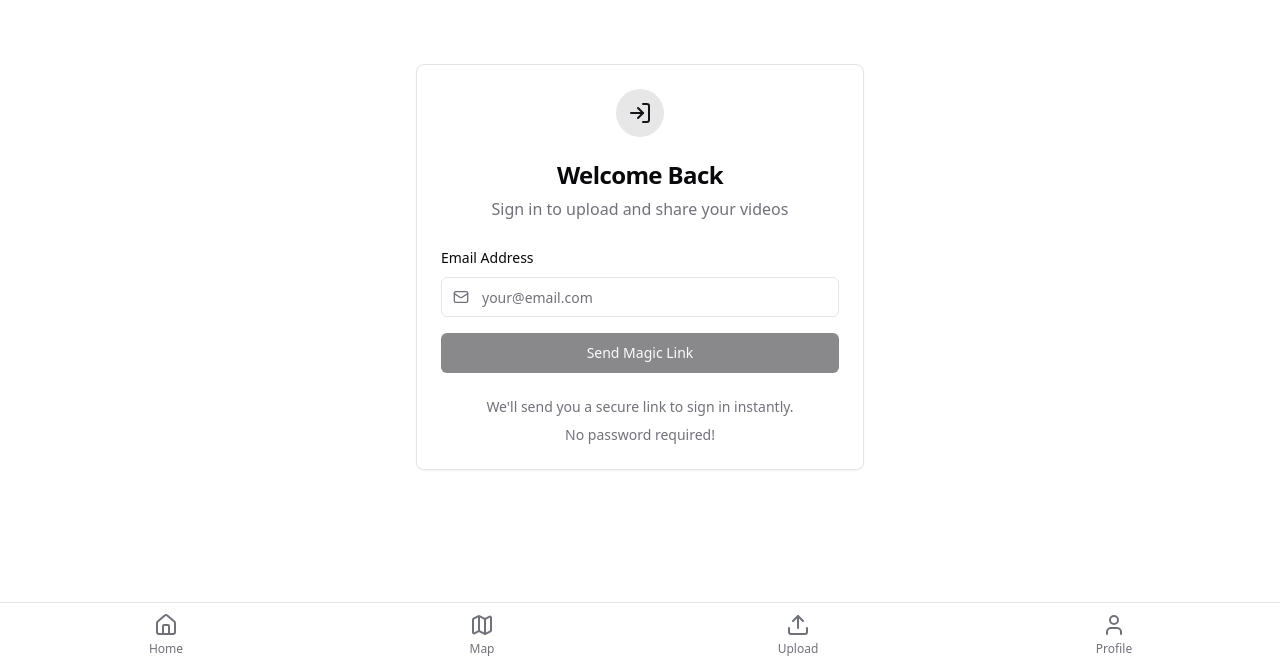
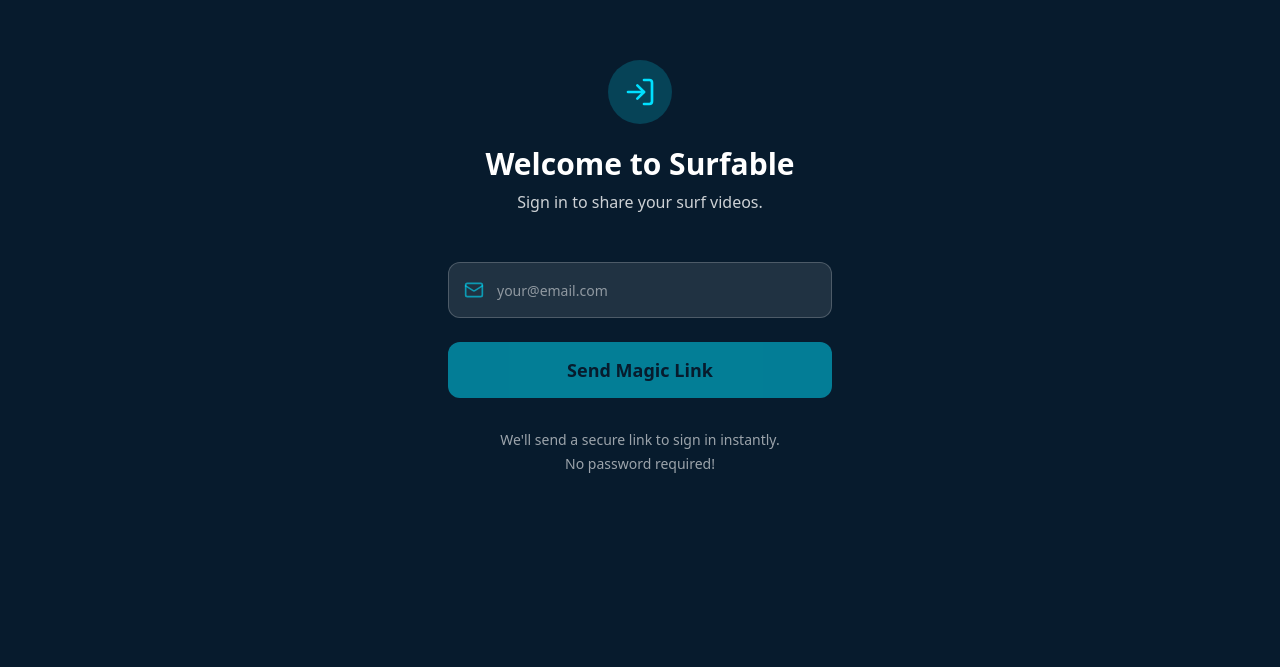
Before and after one commit to matanmag/spot-video-vibes-hub, a React (Vite) app: page /login in a window 1280 px wide. Shown: the part 133-800 px from the top of the page. Built offline with nearby package versions, Linux system fonts and the light colour scheme.

Commit message:
Fix: Navigation and Login page design
Fixes broken navigation links in FeedItem and BottomTabBar. Applies the new design to the Login page.

```diff
--- a/src/App.tsx
+++ b/src/App.tsx
@@ -6,7 +6,7 @@ import { QueryClient, QueryClientProvider } from "@tanstack/react-query";
 import { BrowserRouter, Routes, Route, useLocation } from "react-router-dom";
 import { AuthProvider } from "@/hooks/useAuth";
 import ProtectedRoute from "@/components/ProtectedRoute";
-import BottomTabBar from "@/components/BottomTabBar";
+import AppBottomNav from "@/components/AppBottomNav";
 import Index from "./pages/Index";
 import Login from "./pages/Login";
 import Home from "./pages/Home";
@@ -20,7 +20,7 @@ const queryClient = new QueryClient();
 
 const AppContent = () => {
   const location = useLocation();
-  const showTabBar = location.pathname !== '/' && location.pathname !== '/home';
+  const showTabBar = location.pathname !== '/login';
 
   return (
     <div className="relative min-h-screen">
@@ -58,7 +58,7 @@ const AppContent = () => {
         } />
         <Route path="*" element={<NotFound />} />
       </Routes>
-      {showTabBar && <BottomTabBar />}
+      {showTabBar && <AppBottomNav />}
     </div>
   );
 };
--- /dev/null
+++ b/src/components/AppBottomNav.tsx
@@ -0,0 +1,36 @@
+
+import React from 'react';
+import { Link, useLocation } from 'react-router-dom';
+import { Home, TrendingUp, Map, User, Plus } from 'lucide-react';
+
+const NavIcon: React.FC<{ icon: React.ElementType; path: string }> = ({ icon: Icon, path }) => {
+  const location = useLocation();
+  const isActive = () => {
+    if (path === '/home') {
+      return location.pathname === '/' || location.pathname === '/home';
+    }
+    return location.pathname.startsWith(path);
+  };
+
+  return (
+    <Link to={path} className={`p-2 rounded-full transition-colors ${isActive() ? "text-[#00e0ff]" : "text-white/60 hover:text-white"}`}>
+      <Icon className="w-7 h-7" />
+    </Link>
+  );
+};
+
+const AppBottomNav = () => {
+    return (
+        <nav className="fixed bottom-0 left-0 right-0 flex justify-around items-center bg-black/30 py-3 backdrop-blur-md border-t border-white/10 z-50">
+            <NavIcon icon={Home} path="/home" />
+            <NavIcon icon={TrendingUp} path="/search" />
+            <Link to="/upload" className="bg-[#00e0ff] p-3 rounded-xl shadow-lg active:scale-95 transition-transform">
+                <Plus className="w-6 h-6 text-[#071b2d]" />
+            </Link>
+            <NavIcon icon={Map} path="/map" />
+            <NavIcon icon={User} path="/profile" />
+        </nav>
+    );
+};
+
+export default AppBottomNav;
--- a/src/components/BottomTabBar.tsx
+++ /dev/null
@@ -1,56 +0,0 @@
-
-import { Home, Map, Upload, User } from 'lucide-react';
-import { useLocation, Link } from 'react-router-dom';
-
-const BottomTabBar = () => {
-  const location = useLocation();
-  const currentPath = location.pathname;
-
-  const tabs = [
-    { name: 'Home', path: '/home', icon: Home },
-    { name: 'Map', path: '/map', icon: Map },
-    { name: 'Upload', path: '/upload', icon: Upload },
-    { name: 'Profile', path: '/profile', icon: User },
-  ];
-
-  const isActive = (path: string) => {
-    if (path === '/home') {
-      return currentPath === '/' || currentPath === '/home';
-    }
-    return currentPath === path;
-  };
-
-  return (
-    <div className="fixed bottom-0 left-0 right-0 bg-background border-t border-border z-50">
-      <div className="flex justify-around items-center h-16 px-2">
-        {tabs.map((tab) => {
-          const Icon = tab.icon;
-          const active = isActive(tab.path);
-
-          return (
-            <Link
-              key={tab.name}
-              to={tab.path}
-              className="flex flex-col items-center justify-center flex-1 py-1"
-            >
-              <Icon
-                className={`h-6 w-6 mb-1 ${
-                  active ? 'text-blue-500' : 'text-muted-foreground'
-                }`}
-              />
-              <span
-                className={`text-xs ${
-                  active ? 'text-blue-500 font-medium' : 'text-muted-foreground'
-                }`}
-              >
-                {tab.name}
-              </span>
-            </Link>
-          );
-        })}
-      </div>
-    </div>
-  );
-};
-
-export default BottomTabBar;
--- a/src/components/FeedItem.tsx
+++ b/src/components/FeedItem.tsx
@@ -5,13 +5,9 @@ import {
   MessageCircle,
   Bookmark,
   Share2,
-  Home,
-  TrendingUp,
   Map,
-  User,
-  Plus,
 } from "lucide-react";
-import { Link, useLocation } from 'react-router-dom';
+import { Link } from 'react-router-dom';
 import VideoPlayer from "@/components/VideoPlayer";
 
 interface FeedVideo {
@@ -107,17 +103,6 @@ const FeedItem: React.FC<FeedItemProps> = ({
           <ActionButton icon={Share2} count={shares} onClick={onShare} color="#00e0ff" />
         </div>
       </footer>
-
-      {/* bottom nav */}
-      <nav className="absolute bottom-0 left-0 right-0 flex justify-around items-center bg-black/30 py-3 backdrop-blur-md border-t border-white/10 z-10">
-        <NavIcon icon={Home} path="/home" />
-        <NavIcon icon={TrendingUp} path="/search" />
-        <Link to="/upload" className="bg-[#00e0ff] p-3 rounded-xl shadow-lg active:scale-95 transition-transform">
-          <Plus className="w-6 h-6 text-[#071b2d]" />
-        </Link>
-        <NavIcon icon={Map} path="/map" />
-        <NavIcon icon={User} path="/profile" />
-      </nav>
     </div>
   );
 };
@@ -138,20 +123,4 @@ const ActionButton: React.FC<BtnProps> = ({ icon: Icon, count, onClick, color })
   </button>
 );
 
-const NavIcon: React.FC<{ icon: React.ElementType; path: string }> = ({ icon: Icon, path }) => {
-  const location = useLocation();
-  const isActive = () => {
-    if (path === '/home') {
-      return location.pathname === '/' || location.pathname === '/home';
-    }
-    return location.pathname.startsWith(path);
-  };
-
-  return (
-    <Link to={path} className={`p-2 rounded-full transition-colors ${isActive() ? "text-[#00e0ff]" : "text-white/60 hover:text-white"}`}>
-      <Icon className="w-7 h-7" />
-    </Link>
-  );
-};
-
 export default FeedItem;
--- a/src/pages/Login.tsx
+++ b/src/pages/Login.tsx
@@ -6,7 +6,6 @@ import { Button } from '@/components/ui/button';
 import { Input } from '@/components/ui/input';
 import { Label } from '@/components/ui/label';
 import { useToast } from '@/hooks/use-toast';
-import { Card, CardContent, CardHeader, CardTitle } from '@/components/ui/card';
 import { Mail, LogIn } from 'lucide-react';
 
 const Login = () => {
@@ -61,8 +60,8 @@ const Login = () => {
   // Show loading while checking auth state
   if (authLoading) {
     return (
-      <div className="min-h-screen flex items-center justify-center bg-background">
-        <div className="text-lg">Loading...</div>
+      <div className="min-h-screen flex items-center justify-center bg-[#071b2d]">
+        <div className="text-lg text-white">Loading...</div>
       </div>
     );
   }
@@ -73,50 +72,48 @@ const Login = () => {
   }
 
   return (
-    <div className="min-h-screen flex items-center justify-center bg-background p-4">
-      <Card className="w-full max-w-md">
-        <CardHeader className="text-center">
-          <div className="flex justify-center mb-4">
-            <div className="p-3 bg-primary/10 rounded-full">
-              <LogIn className="h-6 w-6 text-primary" />
+    <div className="min-h-screen flex flex-col items-center justify-center bg-[#071b2d] text-white p-4 font-sans">
+      <div className="text-center mb-10">
+        <div className="inline-block p-4 bg-[#00e0ff]/20 rounded-full mb-4">
+          <LogIn className="h-8 w-8 text-[#00e0ff]" />
         </div>
+        <h1 className="text-3xl font-bold">Welcome to Surfable</h1>
+        <p className="text-white/80 mt-2">
+          Sign in to share your surf videos.
+        </p>
       </div>
-          <CardTitle className="text-2xl font-bold">Welcome Back</CardTitle>
-          <p className="text-muted-foreground">
-            Sign in to upload and share your videos
-          </p>
-        </CardHeader>
 
-        <CardContent>
-          <form onSubmit={handleSubmit} className="space-y-4">
+      <form onSubmit={handleSubmit} className="w-full max-w-sm space-y-6">
         <div className="space-y-2">
-              <Label htmlFor="email">Email Address</Label>
-              <div className="relative">
-                <Mail className="absolute left-3 top-3 h-4 w-4 text-muted-foreground" />
+          <Label htmlFor="email" className="text-white/80 sr-only">Email Address</Label>
+          <div className="relative flex items-center">
+            <Mail className="absolute left-4 h-5 w-5 text-[#00e0ff]/60" />
             <Input
               id="email"
               type="email"
               placeholder="your@email.com"
               value={email}
               onChange={(e) => setEmail(e.target.value)}
-                  className="pl-10"
+              className="pl-12 w-full h-14 bg-white/10 border-white/20 rounded-xl text-lg text-white placeholder:text-white/50 focus:ring-2 focus:ring-[#00e0ff] focus:border-[#00e0ff] transition-all"
               required
               disabled={loading}
             />
           </div>
         </div>
 
-            <Button type="submit" className="w-full" disabled={loading || !email.trim()}>
-              {loading ? "Sending Magic Link..." : "Send Magic Link"}
+        <Button
+          type="submit"
+          className="w-full h-14 bg-[#00e0ff] text-[#071b2d] font-bold text-lg rounded-xl hover:bg-white transition-all active:scale-95"
+          disabled={loading || !email.trim()}
+        >
+          {loading ? "Sending..." : "Send Magic Link"}
         </Button>
       </form>
 
-          <div className="mt-6 text-center text-sm text-muted-foreground">
-            <p>We'll send you a secure link to sign in instantly.</p>
-            <p className="mt-2">No password required!</p>
+      <div className="mt-8 text-center text-sm text-white/60">
+        <p>We'll send a secure link to sign in instantly.</p>
+        <p className="mt-1">No password required!</p>
       </div>
-        </CardContent>
-      </Card>
     </div>
   );
 };
```
Lines whose indentation alone changed are shown as unchanged.
